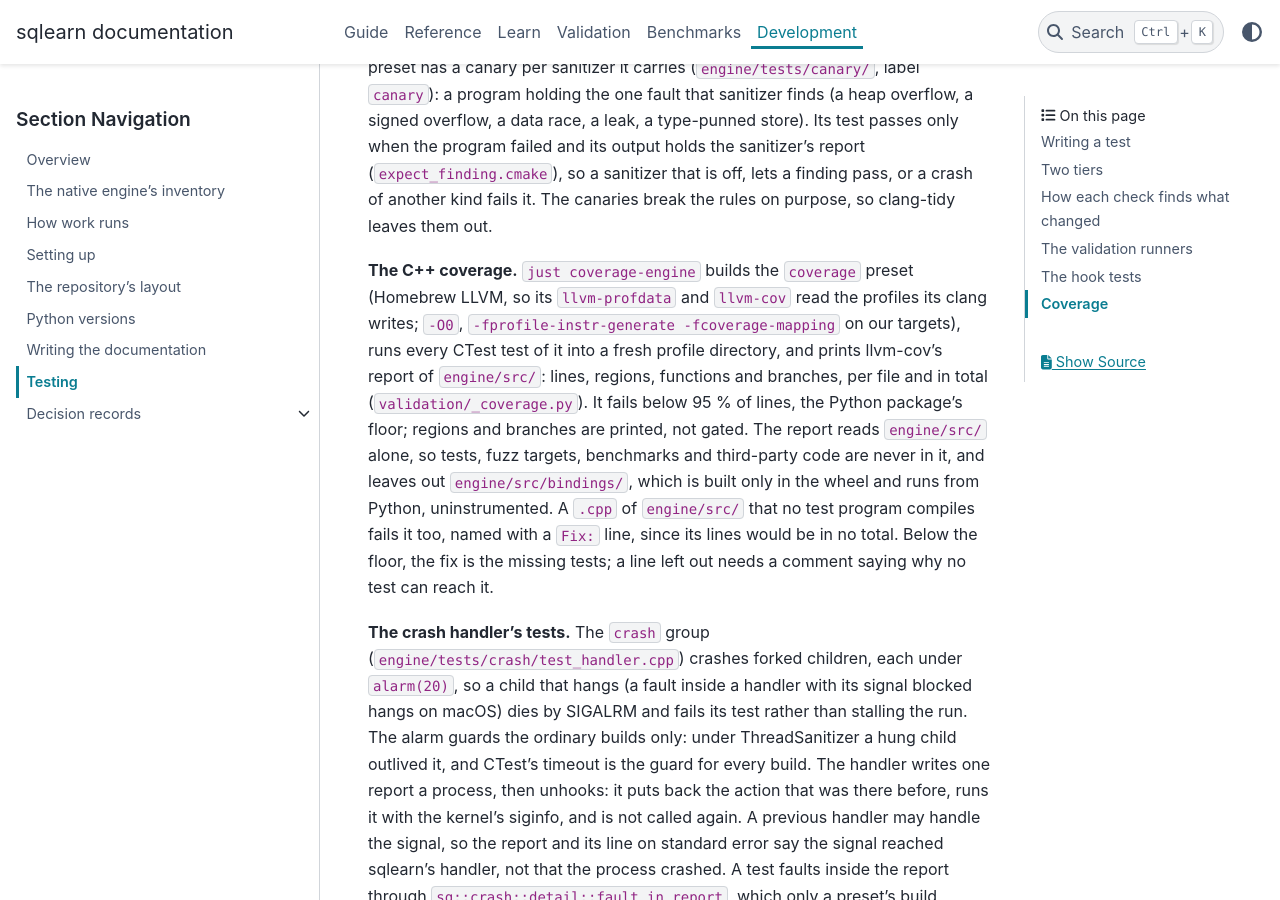
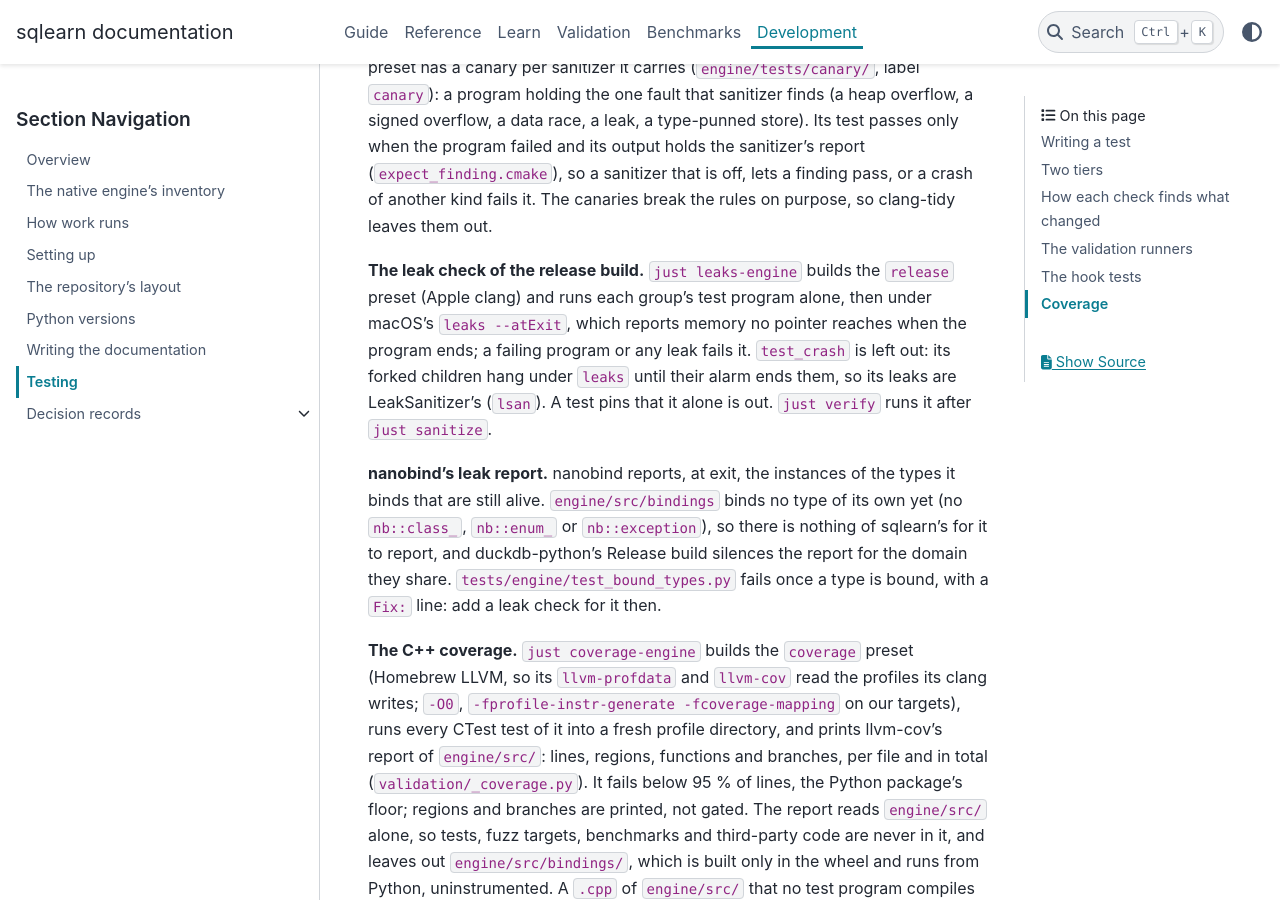
Before and after one commit to glaucis/sqlearn, a Sphinx documentation site: the page built from docs/architecture/testing.md, in a window 1280 px wide and 900 px high, scrolled down 8905 px. Built offline with Sphinx 7.4.7 and the PyData theme 0.15.4, drawn with Linux system fonts in a browser that asks for light colours; pages that are not in the unit, such as notebooks, are missing from menus; the version number could not be read and is left out.

Commit message:
fix: a leaks check of the release build, and the review's minors
just leaks-engine runs each group's program, then again under
leaks --atExit, and joins just verify; test_crash is left out, its
forked children hang under leaks. A test fails once the bindings
bind a nanobind type of their own. The fuzz recipe names a libFuzzer
failure without an input; ADR 0065's summary, mull.yml's write(2)
reasons and the handoff's checks line are aligned.

```diff
--- a/docs/architecture/testing.md
+++ b/docs/architecture/testing.md
@@ -304,6 +304,22 @@ passes only when the program failed and its output holds the sanitizer's report
 crash of another kind fails it. The canaries break the rules on purpose, so
 clang-tidy leaves them out.
 
+**The leak check of the release build.** `just leaks-engine` builds the
+`release` preset (Apple clang) and runs each group's test program alone, then
+under macOS's `leaks --atExit`, which reports memory no pointer reaches when
+the program ends; a failing program or any leak fails it. `test_crash` is left
+out: its forked children hang under `leaks` until their alarm ends them, so
+its leaks are LeakSanitizer's (`lsan`). A test pins that it alone is out.
+`just verify` runs it after `just sanitize`.
+
+**nanobind's leak report.** nanobind reports, at exit, the instances of the
+types it binds that are still alive. `engine/src/bindings` binds no type of
+its own yet (no `nb::class_`, `nb::enum_` or `nb::exception`), so there is
+nothing of sqlearn's for it to report, and duckdb-python's Release build
+silences the report for the domain they share.
+`tests/engine/test_bound_types.py` fails once a type is bound, with a `Fix:`
+line: add a leak check for it then.
+
 **The C++ coverage.** `just coverage-engine` builds the `coverage` preset
 (Homebrew LLVM, so its `llvm-profdata` and `llvm-cov` read the profiles its
 clang writes; `-O0`, `-fprofile-instr-generate -fcoverage-mapping` on our
```
Also changed, not shown: HANDOFF.md (+3 -3 lines), docs/adr/0065-safety-rules-for-the-cpp.md (+1 -1 lines), 6 other files.
